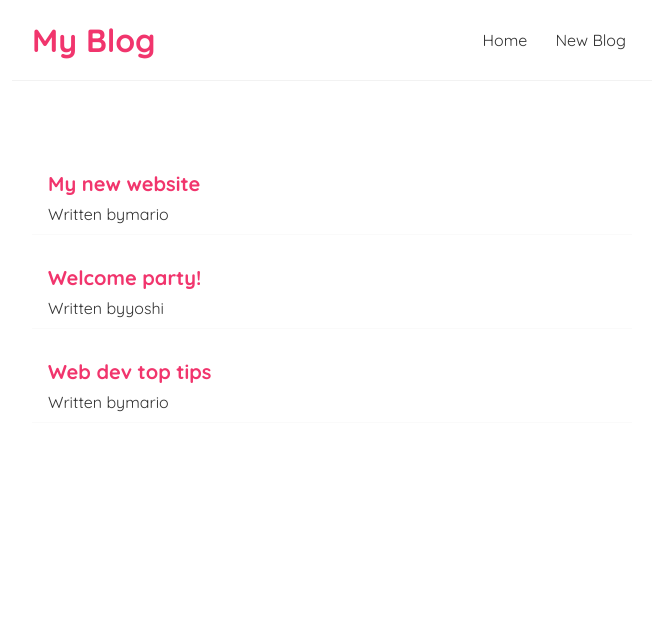
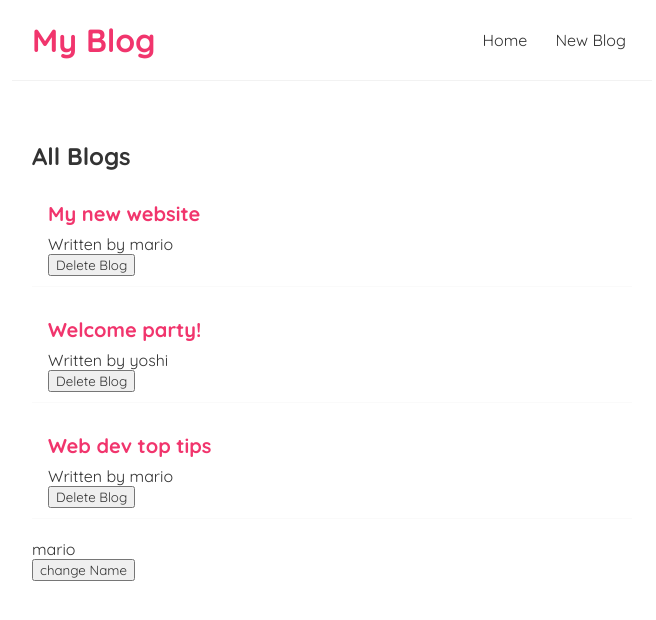
Before and after one commit to his-s/Ninga-blog-React, a React (Create React App) app: page / in a window 1280 px wide. Shown: the top 620 px of the page, without its empty margins (308-964 px from the left). Built offline with nearby package versions, Linux system fonts and the light colour scheme; the HTML template or start-up script is replaced by a standard one.

Commit message:
complete 15 lesson

```diff
--- /dev/null
+++ b/src/BlogList.js
@@ -0,0 +1,21 @@
+const BlogList = ({blogs,title ,handleDelete}) => {
+    return (
+        <div className="bloglist">
+            <h2>{ title}</h2>
+             {
+                blogs.map(blog => (
+                    <div className="blog-preview" key={blog.id}>
+                        <h2>{blog.title}</h2>
+                        <p>Written by {blog.author}</p>
+                        <button onClick={() => {
+                            handleDelete(blog.id);
+                            console.log(blog.id);
+                        }}>Delete Blog</button>
+                    </div>
+                ))
+            }
+        </div>
+     );
+}
+
+export default BlogList;
--- a/src/Home.js
+++ b/src/Home.js
@@ -1,22 +1,32 @@
-import { useState } from "react";
+import { useState, useEffect } from "react";
+import BlogList from "./BlogList";
 const Home = () => {
   const [blogs, setBlogs] = useState([
-    { title: 'My new website', body: 'lorem ipsum...', author: 'mario', id: 1 },
-    { title: 'Welcome party!', body: 'lorem ipsum...', author: 'yoshi', id: 2 },
-    { title: 'Web dev top tips', body: 'lorem ipsum...', author: 'mario', id: 3 }
+    { title: "My new website", body: "lorem ipsum...", author: "mario", id: 1 },
+    { title: "Welcome party!", body: "lorem ipsum...", author: "yoshi", id: 2 },
+    {
+      title: "Web dev top tips",
+      body: "lorem ipsum...",
+      author: "mario",
+      id: 3,
+    },
   ]);
+  const [name, setName] = useState("mario");
+  const handleDelete = (id) => {
+    const newBlogs = blogs.filter((blog) => blog.id !== id);
+    setBlogs(newBlogs);
+  };
+
+  useEffect(() => {
+    console.log("Hi");
+  }, [name]);
   return (
     <div className="home">
-            {
-                blogs.map(blog => (
-                    <div className="blog-preview" key={blog.id}>
-                        <h2>{blog.title}</h2>
-                        <p>Written by{ blog.author}</p>
-                    </div>
-                ))
-            }
+      <BlogList blogs={blogs} title="All Blogs" handleDelete={handleDelete} />
+      <p>{name}</p>
+      <button onClick={() => setName("ahmed")}>change Name</button>
     </div>
   );
-}
+};
 
 export default Home;
```
Lines whose indentation alone changed are shown as unchanged.
